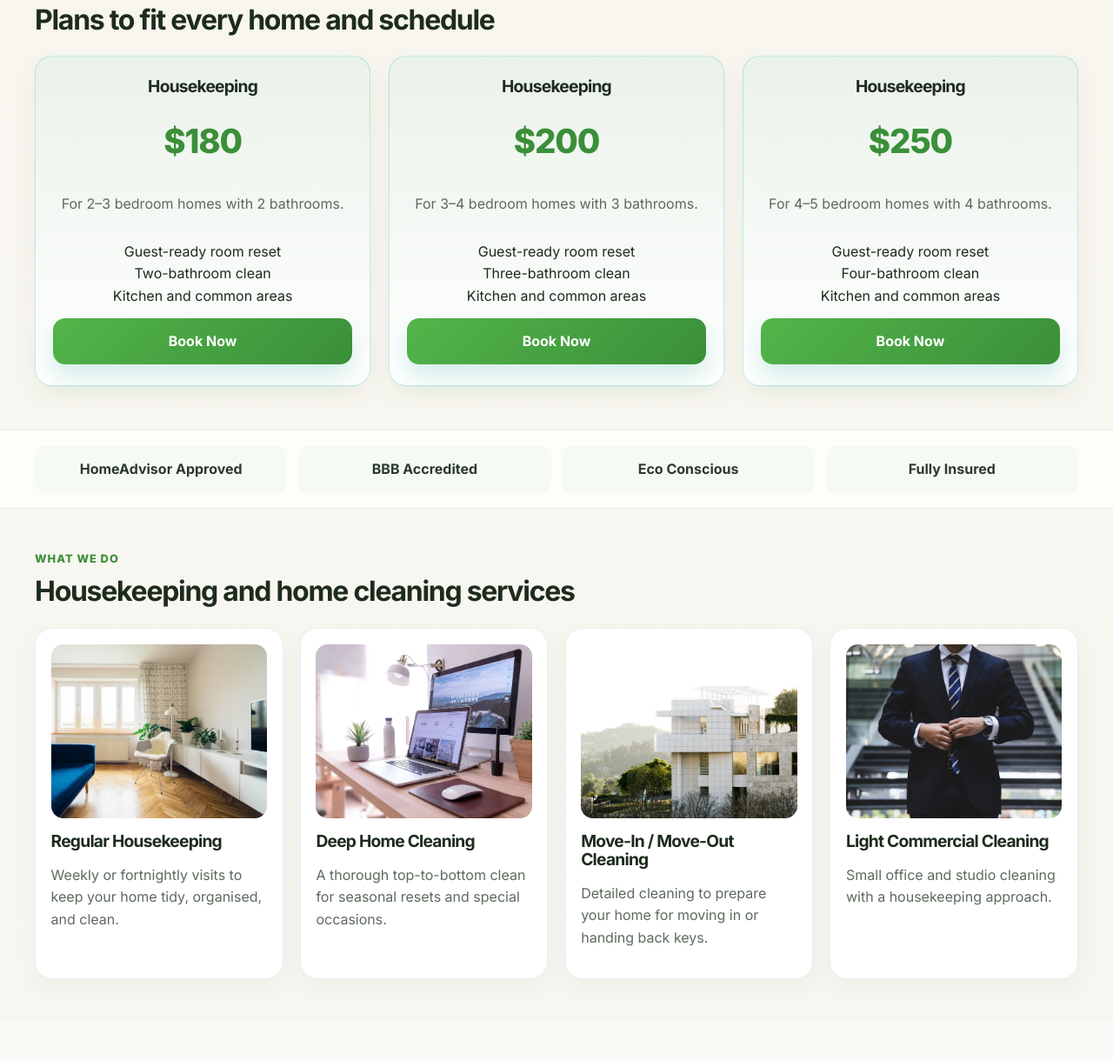
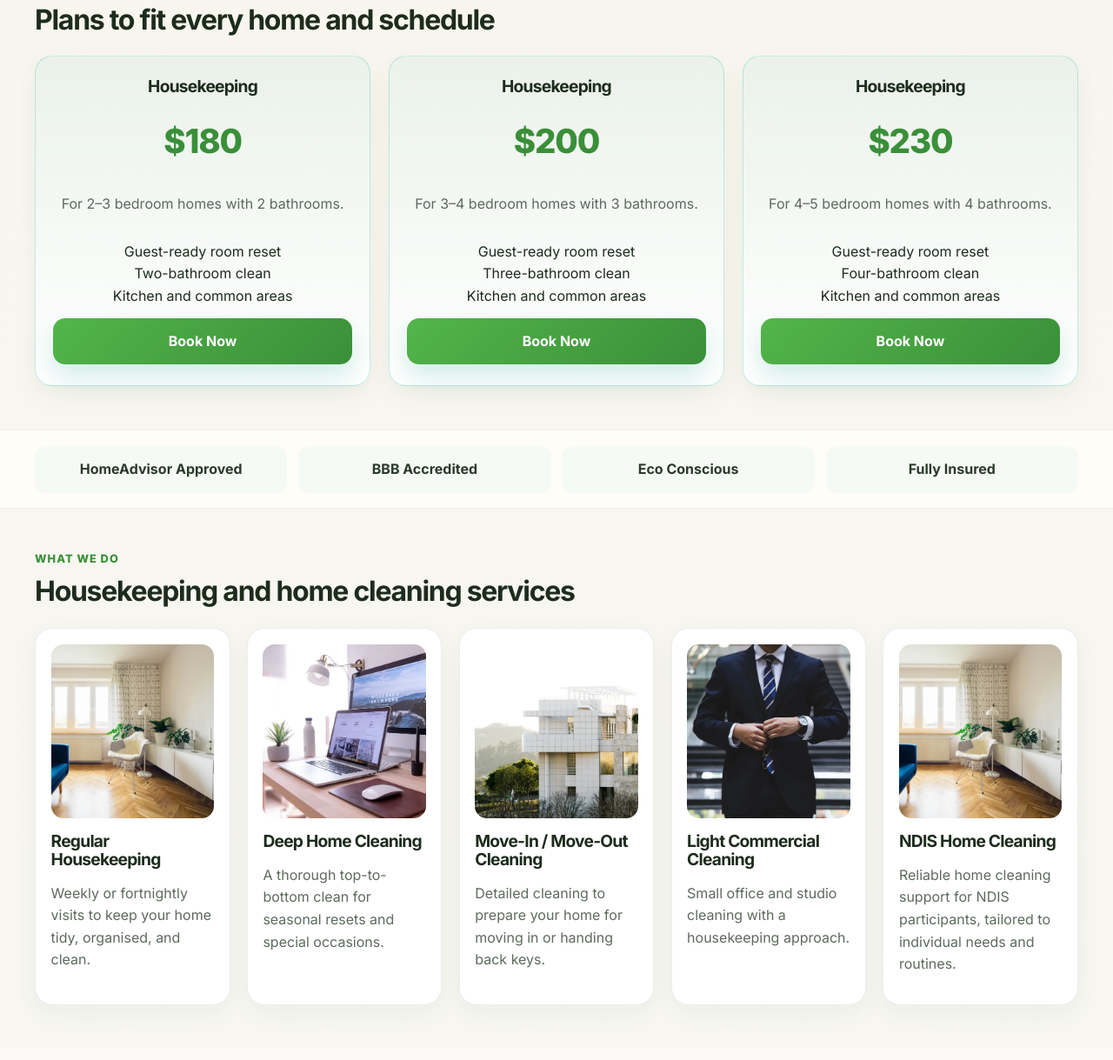
Before and after one commit to jagk09688-sys/DivineFirm, a website: page index.html in a window 1280 px wide. Shown: the part 1124-2343 px from the top of the page at 87% size. Drawn offline with nearby package versions, Linux system fonts and the light colour scheme; no server answers.

Commit message:
Latest DivineFirm updates

```diff
--- a/index.html
+++ b/index.html
@@ -146,7 +146,7 @@
 
             <article class="price-card featured">
               <h3>Housekeeping</h3>
-              <div class="price">$250</div>
+              <div class="price">$230</div>
               <p class="muted">For 4–5 bedroom homes with 4 bathrooms.</p>
               <ul>
                 <li>Guest-ready room reset</li>
@@ -220,6 +220,17 @@
               />
               <h3>Light Commercial Cleaning</h3>
               <p>Small office and studio cleaning with a housekeeping approach.</p>
+            </article>
+
+            <article class="service-card">
+              <img
+                class="service-photo"
+                src="assets/service-residential-800.webp"
+                alt="NDIS home cleaning support"
+                onerror="this.onerror=null;this.src='assets/service-residential.jpg'"
+              />
+              <h3>NDIS Home Cleaning</h3>
+              <p>Reliable home cleaning support for NDIS participants, tailored to individual needs and routines.</p>
             </article>
           </div>
         </div>
--- a/script.js
+++ b/script.js
@@ -60,6 +60,7 @@ async function getWorkItems() {
   if (!supabaseClient) return [];
   const { data, error } = await supabaseClient.storage.from(WORK_BUCKET).list('', {
     limit: 100,
+    prefix: '',
     sortBy: { column: 'created_at', order: 'desc' }
   });
   if (error) return [];
```
